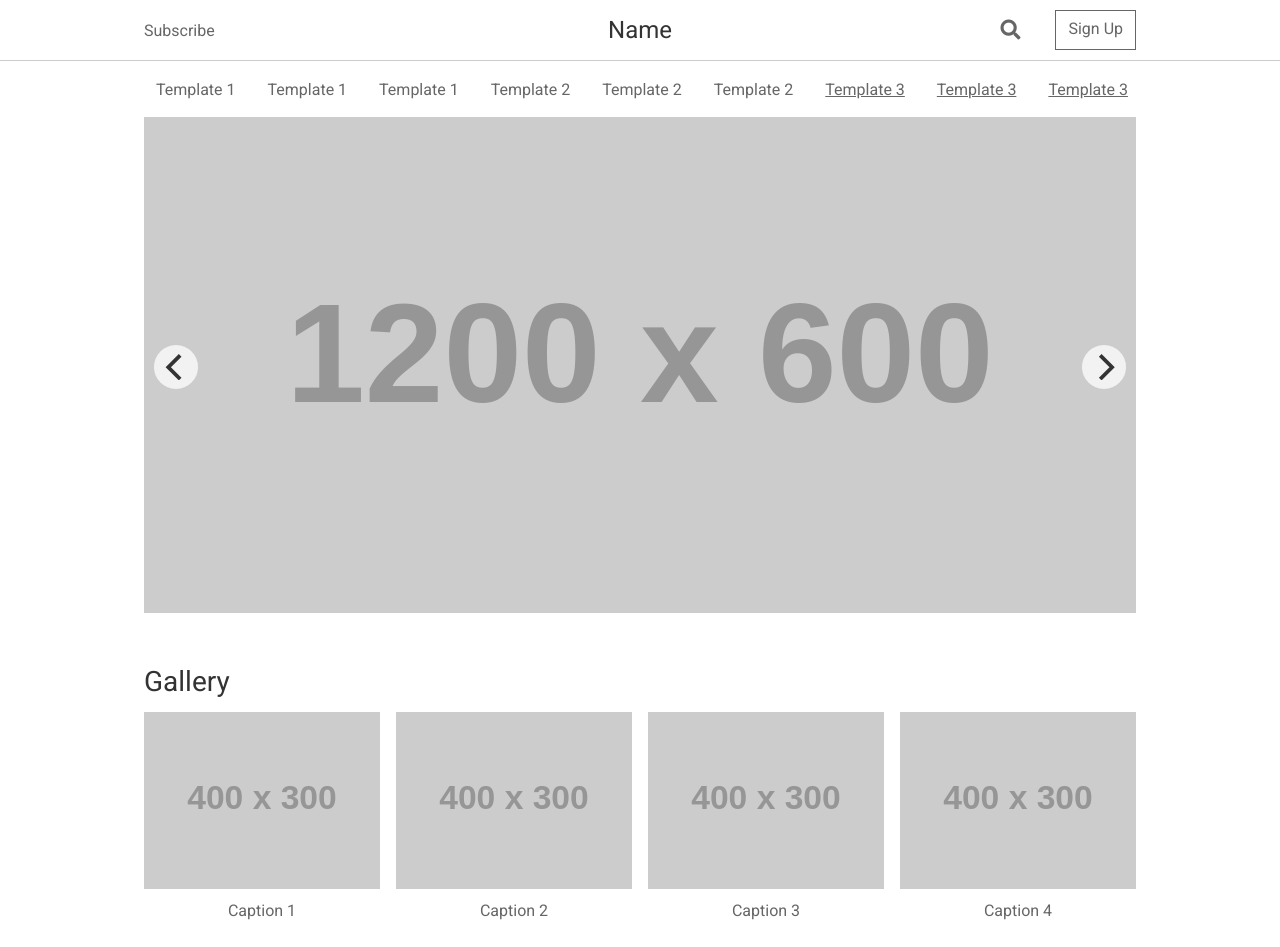
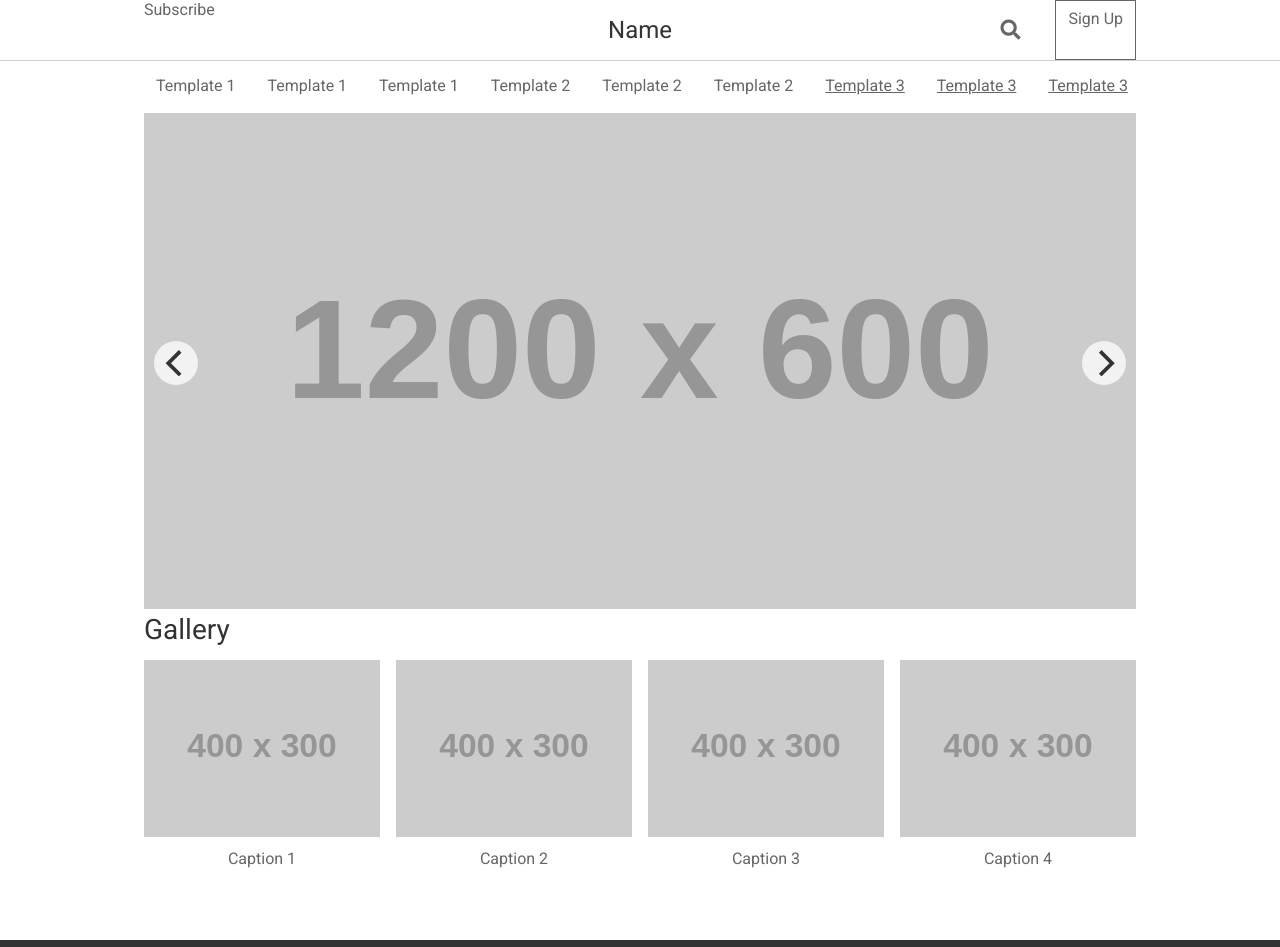
Before and after one commit to NinaKWelch/cfs_project_template_flexbox, a plain HTML site: page pages/page3.html in a window 1280 px wide. Shown: the top 947 px of the page. Drawn offline with nearby package versions, Linux system fonts and the light colour scheme; placeholder pictures from the web are drawn by us.

Commit message:
fix slider menu

```diff
--- a/css/template3.css
+++ b/css/template3.css
@@ -6,6 +6,7 @@
 
 /* Header */
 .header3 {
+    margin-bottom: 0.5em;
     border-bottom: 1px solid #ccc;
 }
 
@@ -36,18 +37,20 @@
 
 /* Navigation */
 .navbar3 {
-    height: 3.5em;
     position: relative; /* important for scrollable navbar links */
+    height: 2.75em;
+    z-index: 2;
     overflow: hidden; /* hide default scrollbar */
+
 }
 
 .navbar3 ul {
-    /* scrollable navbar */
-    position: absolute;
-    left: 0;
-    overflow-x: scroll;
     list-style: none;
-    height: 100%;
+    margin-top: -1px;
+    padding-bottom: 1em;
+    overflow-x: auto;
+    white-space: nowrap;
+    -webkit-overflow-scrolling: touch;
 }
 
 .navbar3 ul::-webkit-scrollbar {
@@ -141,3 +144,13 @@
         margin-right: 1em;
     }
 }
+
+/* LARGE SCREENS */
+
+@media only screen and (min-width: 992px) {
+    /* Carousel */
+	.carousel3 {
+        max-width: 992px;
+        margin: 0 auto;
+	}
+}
--- a/pages/page3.html
+++ b/pages/page3.html
@@ -40,7 +40,7 @@
     <!-- Header -->
     <header class="header3">
         <!-- Flex container -->
-        <div class="container-lg flex-container flex-justify-between flex-align-center">
+        <div class="container-lg flex-container flex-justify-between">
             <!-- Flex item -->
             <div class="flex-item">
                 <a href="#" class="a-link">Subscribe</a>
@@ -106,7 +106,7 @@
     <!-- Main -->
     <main>
         <!-- Carousel -->
-        <section class="carousel3 container-lg">
+        <section class="carousel3">
             <div class="main-carousel">
                 <!-- Carousel item -->
                 <div class="carousel-cell">
```
Also changed, not shown: css/template2.css (+11 -5 lines).
